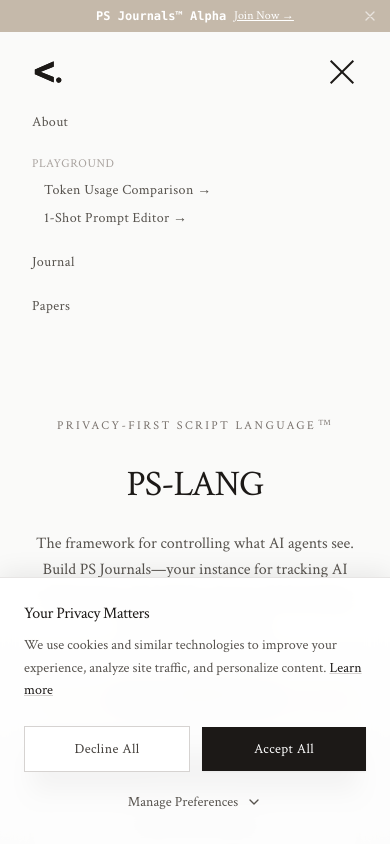
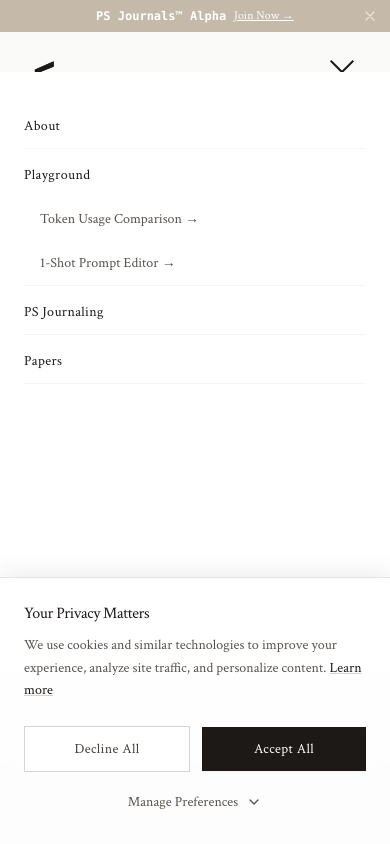
Before and after one commit to ps-lang/ps-lang, a Next.js app in the folder ps-lang.dev/: page / in a window 390 px wide. Both pictures are taken after a click on the button 342 px from the left and 72 px from the top of the page. Shown: the top 844 px of the page. Built offline with nearby package versions, Linux system fonts and the light colour scheme; no server answers.

Commit message:
feat: add designer role and improve navigation
- Add designer role (level 70) with theme access
- Update navigation with role-based theme toggle
- Migrate /postscript-journaling to /ps-journaling with redirect
- Redesign mobile navigation with full-screen overlay
- Add role badge to mobile user info

```diff
--- a/ps-lang.dev/app/journal-plus/page.tsx
+++ b/ps-lang.dev/app/journal-plus/page.tsx
@@ -30,7 +30,7 @@
   // If not signed in or doesn't have access, redirect to regular journal page
   if (!isSignedIn || !hasAccess) {
     if (typeof window !== 'undefined') {
-      window.location.href = '/postscript-journaling'
+      window.location.href = '/ps-journaling'
     }
     return null
   }
--- a/ps-lang.dev/app/journal/blog/page.tsx
+++ b/ps-lang.dev/app/journal/blog/page.tsx
@@ -62,7 +62,7 @@
         <nav className="mb-6 flex items-center gap-2 font-mono text-[10px] tracking-wide">
           <Link href="/" className="text-stone-400 hover:text-stone-900 transition-colors uppercase">Home</Link>
           <span className="text-stone-300">→</span>
-          <Link href="/postscript-journaling" className="text-stone-400 hover:text-stone-900 transition-colors uppercase">Journal</Link>
+          <Link href="/ps-journaling" className="text-stone-400 hover:text-stone-900 transition-colors uppercase">Journal</Link>
           <span className="text-stone-300">→</span>
           <span className="text-stone-900 font-semibold uppercase">Blog</span>
         </nav>
--- a/ps-lang.dev/app/journal/papers/[slug]/page.tsx
+++ b/ps-lang.dev/app/journal/papers/[slug]/page.tsx
@@ -254,7 +254,7 @@
         <nav className="mb-8 flex items-center gap-2 text-[10px] tracking-[0.2em]">
           <Link href="/" className="text-stone-400 hover:text-stone-900 transition-colors uppercase">Home</Link>
           <span className="text-stone-300">→</span>
-          <Link href="/postscript-journaling" className="text-stone-400 hover:text-stone-900 transition-colors uppercase">Journal</Link>
+          <Link href="/ps-journaling" className="text-stone-400 hover:text-stone-900 transition-colors uppercase">Journal</Link>
           <span className="text-stone-300">→</span>
           <Link href="/journal/papers" className="text-stone-400 hover:text-stone-900 transition-colors uppercase">Papers</Link>
           <span className="text-stone-300">→</span>
--- a/ps-lang.dev/app/page.tsx
+++ b/ps-lang.dev/app/page.tsx
@@ -145,7 +145,7 @@
             <div>
               <h3 className="text-sm font-medium text-stone-900 mb-2">PS-LANG Journaling<sup className="text-[0.5em] top-[-0.5em]">™</sup> Alpha — Help shape the future</h3>
               <p className="text-xs text-stone-600 leading-relaxed">
-                Join the waitlist for PS-LANG Journal. Track AI workflows, benchmark improvements, and maintain secure audit trails. <Link href="/postscript-journaling" className="underline hover:text-stone-900">Learn more →</Link>
+                Join the waitlist for PS-LANG Journal. Track AI workflows, benchmark improvements, and maintain secure audit trails. <Link href="/ps-journaling" className="underline hover:text-stone-900">Learn more →</Link>
               </p>
             </div>
           </div>
--- a/ps-lang.dev/components/agentic-navigation.tsx
+++ b/ps-lang.dev/components/agentic-navigation.tsx
@@ -27,7 +27,7 @@
 
   // Determine which logomark to use based on page
   const getLogomark = () => {
-    if (pathname?.includes('/postscript-journaling') || pathname?.includes('/journal-plus')) {
+    if (pathname?.includes('/ps-journaling') || pathname?.includes('/journal-plus')) {
       return {
         src: '/ps-lang-journal-logomark.svg',
         type: 'journal'
@@ -118,7 +118,7 @@
  *    - data-access-level: Clerk-based authentication level
  *
  * 4. **Dynamic Logomark**: Automatically selects journal vs. default logomark
- *    - /postscript-journaling → ps-lang-journal-logomark.svg
+ *    - /ps-journaling → ps-lang-journal-logomark.svg
  *    - /journal-plus → ps-lang-journal-logomark.svg
  *    - All other pages → ps-lang-logomark.svg
  *    - data-logomark-type: "journal" or "default"
--- a/ps-lang.dev/components/navigation.tsx
+++ b/ps-lang.dev/components/navigation.tsx
@@ -8,7 +8,7 @@
 import { useUser, SignInButton, useClerk } from "@clerk/nextjs"
 import { useQuery, useMutation } from "convex/react"
 import { api } from "@/convex/_generated/api"
-import { getUserRole, getRoleDisplayName, getRoleBadgeColor } from "@/lib/roles"
+import { getUserRole, getRoleDisplayName, getRoleBadgeColor, canAccessThemeSettings } from "@/lib/roles"
 import AlphaSignupModal from "@/components/alpha-signup-modal"
 import { setTheme as setThemeStorage } from "@/lib/theme-storage"
 import { cn } from "@/lib/utils"
@@ -106,6 +106,9 @@
 
   // Show papers for super_admin, admin, and reviewer
   const showPapers = userRole === 'super_admin' || userRole === 'admin' || userRole === 'reviewer'
+
+  // Show theme toggle for super_admin, admin, and designer only
+  const canToggleTheme = canAccessThemeSettings(userRole)
 
   // Close dropdowns when clicking outside
   useEffect(() => {
@@ -257,6 +260,7 @@
                       >
                         Settings
                       </Link>
+                      {canToggleTheme && (
                         <button
                           onClick={handleThemeChange}
                           className="flex items-center gap-3 px-6 py-2 text-sm text-stone-600 hover:bg-stone-50 hover:text-stone-900 transition-colors w-full text-left"
@@ -264,6 +268,7 @@
                           <span className="w-px h-4 bg-stone-300"></span>
                           <span>Theme: {theme === 'fermi' ? 'Fermi' : 'Default'}</span>
                         </button>
+                      )}
                       <button
                         onClick={() => signOut()}
                         className="flex items-center gap-3 px-6 py-2 text-sm text-stone-600 hover:bg-stone-50 hover:text-stone-900 transition-colors w-full text-left"
@@ -290,53 +295,115 @@
         </div>
 
         {isOpen && (
-          <div className="md:hidden mt-6 space-y-6 pb-6">
-            <Link href="/about" className="block text-sm text-stone-600 hover:text-stone-900 transition-colors tracking-wide" onClick={() => setIsOpen(false)}>
+          <div className="md:hidden fixed inset-0 top-[72px] bg-white z-50 overflow-y-auto">
+            <div className="px-6 py-8 space-y-1">
+              {/* Main Navigation */}
+              <Link
+                href="/about"
+                className="block py-3 text-sm text-stone-900 tracking-wide border-b border-stone-100"
+                onClick={() => setIsOpen(false)}
+              >
                 About
               </Link>
-            <div>
-              <div className="text-xs uppercase tracking-wider text-stone-400 mb-2 font-medium">Playground</div>
-              <Link href="/playground/token-comparison" className="block pl-3 text-sm text-stone-600 hover:text-stone-900 transition-colors tracking-wide" onClick={() => setIsOpen(false)}>
+
+              {/* Playground Section */}
+              <div className="border-b border-stone-100">
+                <Link
+                  href="/playground"
+                  className="block py-3 text-sm text-stone-900 tracking-wide"
+                  onClick={() => setIsOpen(false)}
+                >
+                  Playground
+                </Link>
+                <Link
+                  href="/playground/token-comparison"
+                  className="block py-3 pl-4 text-sm text-stone-600 hover:text-stone-900 transition-colors"
+                  onClick={() => setIsOpen(false)}
+                >
                   Token Usage Comparison →
                 </Link>
-              <Link href="/playground/prompt-editor" className="block pl-3 mt-2 text-sm text-stone-600 hover:text-stone-900 transition-colors tracking-wide" onClick={() => setIsOpen(false)}>
+                <Link
+                  href="/playground/prompt-editor"
+                  className="block py-3 pl-4 text-sm text-stone-600 hover:text-stone-900 transition-colors"
+                  onClick={() => setIsOpen(false)}
+                >
                   1-Shot Prompt Editor →
                 </Link>
               </div>
-            <Link href={isAlphaTester ? "/journal-plus" : "/ps-journaling"} className="block text-sm text-stone-600 hover:text-stone-900 transition-colors tracking-wide" onClick={() => setIsOpen(false)}>
-              {isAlphaTester ? 'Journal Plus' : 'Journal'}
+
+              {/* Journal Section */}
+              <div className="border-b border-stone-100">
+                <Link
+                  href="/ps-journaling"
+                  className="block py-3 text-sm text-stone-900 tracking-wide"
+                  onClick={() => setIsOpen(false)}
+                >
+                  PS Journaling
                 </Link>
-            <Link href="/research-papers" className="block text-sm text-stone-600 hover:text-stone-900 transition-colors tracking-wide" onClick={() => setIsOpen(false)}>
+                {(isAlphaTester || userRole === 'super_admin' || userRole === 'admin') && (
+                  <Link
+                    href="/journal-plus"
+                    className="block py-3 pl-4 text-sm text-stone-600 hover:text-stone-900 transition-colors"
+                    onClick={() => setIsOpen(false)}
+                  >
+                    Journal Plus →
+                  </Link>
+                )}
+              </div>
+
+              {/* Papers */}
+              <Link
+                href="/research-papers"
+                className="block py-3 text-sm text-stone-900 tracking-wide border-b border-stone-100"
+                onClick={() => setIsOpen(false)}
+              >
                 Papers
               </Link>
+
+              {/* Account Section */}
               {isSignedIn && (
                 <>
-                <Link href="/settings" className="block text-sm text-stone-600 hover:text-stone-900 transition-colors tracking-wide" onClick={() => setIsOpen(false)}>
+                  <Link
+                    href="/settings"
+                    className="block py-3 text-sm text-stone-900 tracking-wide border-b border-stone-100"
+                    onClick={() => setIsOpen(false)}
+                  >
                     Settings
                   </Link>
+
+                  {canToggleTheme && (
                     <button
-                  onClick={handleThemeChange}
-                  className="block text-left text-sm text-stone-600 hover:text-stone-900 transition-colors tracking-wide pl-3"
+                      onClick={() => {
+                        handleThemeChange()
+                        setIsOpen(false)
+                      }}
+                      className="w-full text-left py-3 pl-4 text-sm text-stone-600 hover:text-stone-900 transition-colors border-b border-stone-100"
                     >
                       Theme: {theme === 'fermi' ? 'Fermi' : 'Default'}
                     </button>
-                <div className="pt-4 border-t border-stone-200">
-                  <div className="mb-3">
-                    <p className="font-mono text-xs text-stone-500 mb-1">Signed in as</p>
-                    <p className="font-mono text-xs text-stone-900 truncate">{user?.primaryEmailAddress?.emailAddress}</p>
-                    <span className={`inline-block mt-2 px-2 py-0.5 rounded-full border font-mono text-xs ${getRoleBadgeColor(userRole)}`}>
+                  )}
+
+                  {/* User Info & Sign Out */}
+                  <div className="pt-6 pb-4">
+                    <div className="mb-4 pb-4 border-b border-stone-100">
+                      <div className="flex items-center justify-between mb-2">
+                        <p className="text-[10px] uppercase tracking-[0.15em] text-stone-400">Signed in as</p>
+                        <span className={`px-2.5 py-1 rounded-full text-[9px] font-medium uppercase tracking-wider ${getRoleBadgeColor(userRole)}`}>
                           {getRoleDisplayName(userRole)}
                         </span>
                       </div>
+                      <p className="text-xs text-stone-900 truncate">{user?.primaryEmailAddress?.emailAddress}</p>
+                    </div>
                     <button
                       onClick={() => signOut()}
-                    className="w-full px-4 py-2 bg-stone-900 text-white font-light text-sm hover:bg-stone-800 transition-colors"
+                      className="w-full py-3 bg-stone-900 text-white text-sm uppercase tracking-wider hover:bg-stone-800 transition-colors"
                     >
                       Sign Out
                     </button>
                   </div>
                 </>
               )}
+            </div>
           </div>
         )}
       </div>
```
Also changed, not shown: ps-lang.dev/app/admin/roles/page.tsx (+10 -1 lines), ps-lang.dev/app/ps-journaling/page.tsx (+20 -4 lines), ps-lang.dev/lib/roles.ts (+17 -3 lines), ps-lang.dev/next.config.mjs (+9 -0 lines). Lines whose indentation alone changed are shown as unchanged.
